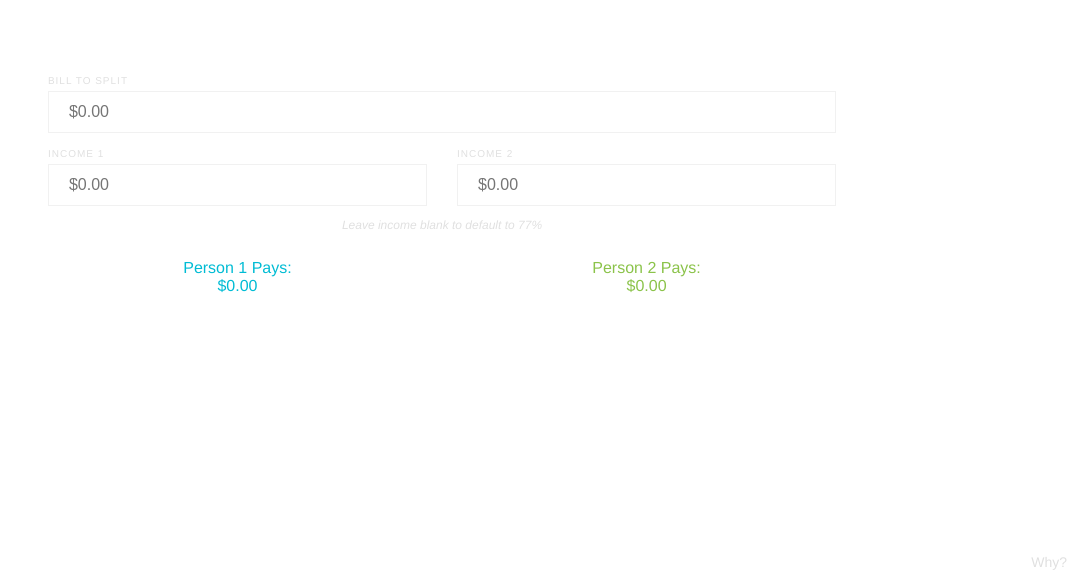
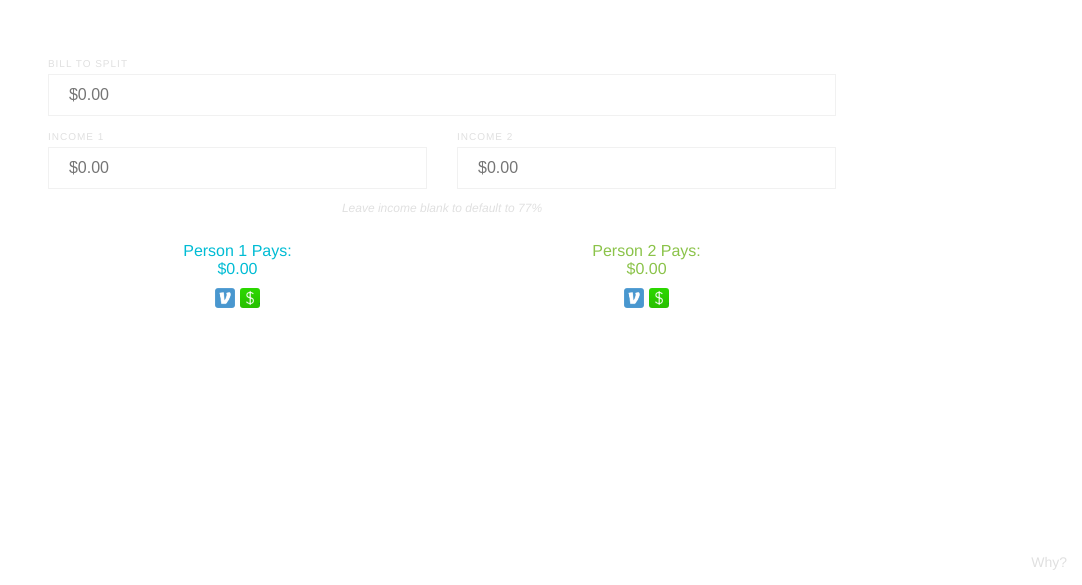
Before and after one commit to madelinw/fairfare, a plain HTML site: page index.html in a window 1280 px wide. Shown: the part 215-800 px from the top of the page, without its empty margins (198-1280 px from the left). Drawn offline with nearby package versions, Linux system fonts and the light colour scheme.

Commit message:
add venmo & square cash payment links

```diff
--- a/index.html
+++ b/index.html
@@ -42,9 +42,17 @@
       <div class="row">
         <div class="col half-col person1">
           Person 1 Pays: <span>0.00</span>
+          <div class="pay-links">
+            <a class="icon-pay venmo" href="https://venmo.com/?txn=pay&amount=&note=Split%20fairly%20with%20%40fairfa_re&audience=public">Venmo</a>
+            <a class="icon-pay sqcash" href="https://cash.me">Square Cash</a>
+          </div>
         </div>
         <div class="col half-col person2">
           Person 2 Pays: <span>0.00</span>
+          <div class="pay-links">
+            <a class="icon-pay venmo" href="https://venmo.com/?txn=pay&amount=&note=Split%20fairly%20with%20%40fairfa_re&audience=public">Venmo</a>
+            <a class="icon-pay sqcash" href="https://cash.me">Square Cash</a>
+          </div>
         </div>
       </div>
     </form>
--- a/index.js
+++ b/index.js
@@ -21,7 +21,6 @@
  *
  */
 
-
 var _,
 h,
 SplitFair = {
@@ -40,6 +39,8 @@ SplitFair = {
     self.el.income2El = $("#income2");
     self.el.pay1El = $(".person1 span");
     self.el.pay2El = $(".person2 span");
+    self.el.pay1Venmo = $(".person1 .venmo");
+    self.el.pay2Venmo = $(".person2 .venmo");
   },
 
   init: function() {
@@ -98,6 +99,9 @@ SplitFair = {
       _.pay1El.html(_.pay1.toFixed(2));
       _.pay2El.html(_.pay2.toFixed(2));
 
+      _.pay1Venmo.attr("href", "https://venmo.com/?txn=pay&amount=" + _.pay1.toFixed(2) + "&note=Split%20fairly%20with%20%40fairfa_re&audience=public");
+      _.pay2Venmo.attr("href", "https://venmo.com/?txn=pay&amount=" + _.pay2.toFixed(2) + "&note=Split%20fairly%20with%20%40fairfa_re&audience=public");
+
       localStorage.setItem('income1', _.inc1);
       localStorage.setItem('income2', _.inc2);
     },
--- a/style.css
+++ b/style.css
@@ -100,3 +100,19 @@ input, button {
 .show { display: block; }
 
 p { font-size: 12px; font-style: italic; color: #e0e0e0;}
+
+.venmo { background-image: url('icon-venmo.png'); }
+.sqcash { background-image: url('icon-cash.png'); }
+.icon-pay {
+  background-size: 20px 20px;
+  background-repeat: no-repeat;
+  background-position: center center;
+  width: 20px;
+  height: 20px;
+  display: inline-block;
+  text-indent: 100%;
+  white-space: nowrap;
+  overflow: hidden;
+  border-radius: 3px;
+}
+.pay-links { margin-top: 10px; }
```
Also changed, not shown: icon-cash.png (added), icon-venmo.png (added).
